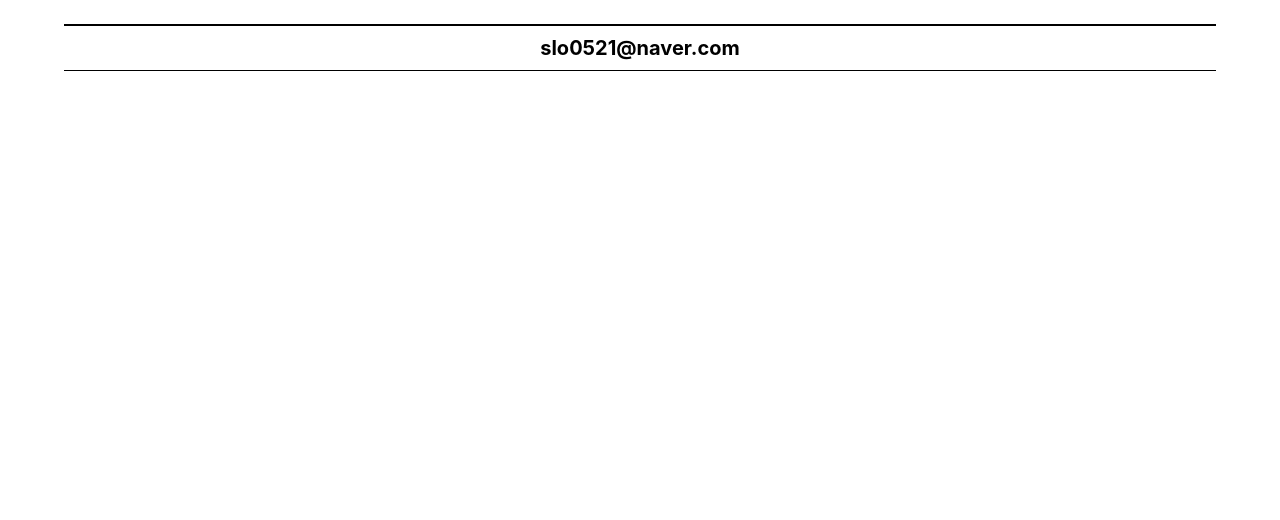
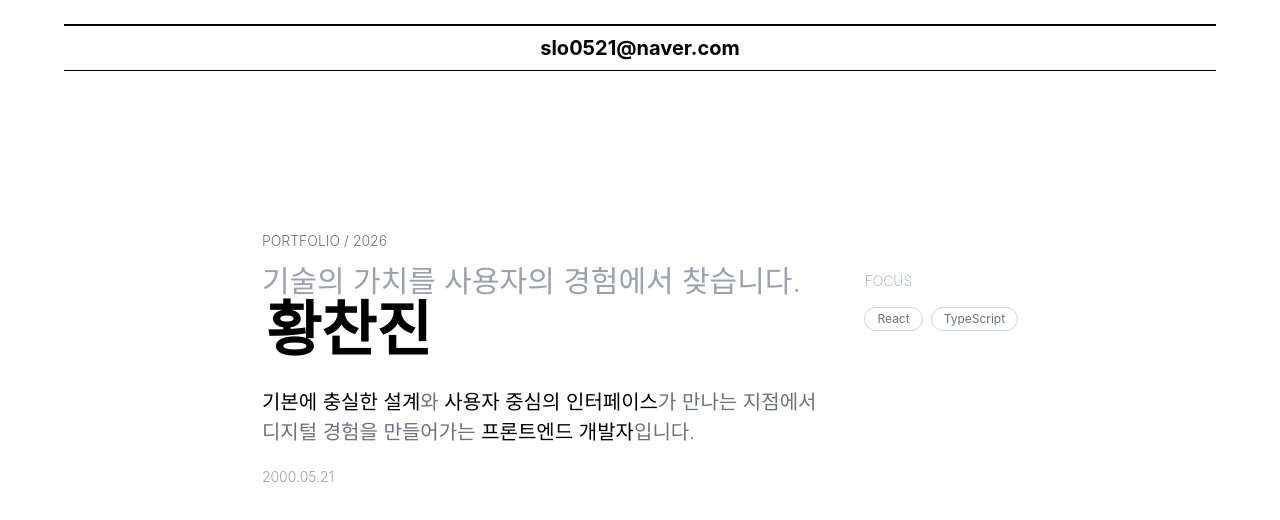
Before and after one commit to cks-wls/Portfolio, a React app: page / in a window 1280 px wide. Shown: the top 520 px of the page. Built offline with nearby package versions, Linux system fonts and the light colour scheme; the HTML template or start-up script is replaced by a standard one.

Commit message:
feat : Introduction 구현(#5)

```diff
--- a/src/App.tsx
+++ b/src/App.tsx
@@ -1,9 +1,15 @@
 import Header from '@/components/header/Header';
+import Introduction from '@/components/introduction/Introduction';
 function App() {
   return (
-    <header className="w-[90%] mx-auto mt-6">
-      <Header />
-    </header>
+    <>
+      <header className="w-[90%] mx-auto mt-6">
+        <Header />
+      </header>
+      <section className="w-[95%] mx-auto mt-24 lg:w-[70%]  lg:mt-40">
+        <Introduction />
+      </section>
+    </>
   );
 }
 
--- /dev/null
+++ b/src/components/introduction/Introduction.tsx
@@ -0,0 +1,40 @@
+import TechBtn from '@/components/common/TechBtn';
+import { focusText } from '@/constant/focusText';
+function Introduction() {
+  return (
+    <div className="w-full flex flex-col lg:flex-row lg:gap-12 lg:justify-center">
+      {/* 이름 및 자기소개 파트 */}
+      <div>
+        <p className="text-xs text-gray-500 mb-3 font-light sm:text-sm">
+          PORTFOLIO / 2026
+        </p>
+        <p className="text-2xl text-gray-400 font-light sm:text-3xl">
+          기술의 가치를 사용자의 경험에서 찾습니다.
+        </p>
+        <h1 className="text-5xl font-bold ml-1 sm:text-6xl">황찬진</h1>
+        <p className="text-lg font-light text-gray-500 mt-7 leading-normal sm:text-xl">
+          <strong className="text-black">기본에 충실한 설계</strong>와&nbsp;
+          <strong className="text-black">사용자 중심의 인터페이스</strong>가
+          만나는 지점에서 <br />
+          디지털 경험을 만들어가는&nbsp;
+          <strong className="text-black">프론트엔드 개발자</strong>입니다.
+        </p>
+        <p className="text-gray-400 mt-5 font-light text-xs sm:text-sm">
+          2000.05.21
+        </p>
+      </div>
+      {/* 경력 및 Focus파트 */}
+      <div className="flex flex-col mt-28 gap-4 lg:mt-10">
+        <p className="text-xs text-gray-400 font-extralight sm:text-sm">
+          FOCUS
+        </p>
+        <div className="flex gap-2">
+          {focusText.map((text) => {
+            return <TechBtn key={text} text={text} />;
+          })}
+        </div>
+      </div>
+    </div>
+  );
+}
+export default Introduction;
--- /dev/null
+++ b/src/constant/focusText.ts
@@ -0,0 +1 @@
+export const focusText = ['React', 'TypeScript'];
```
